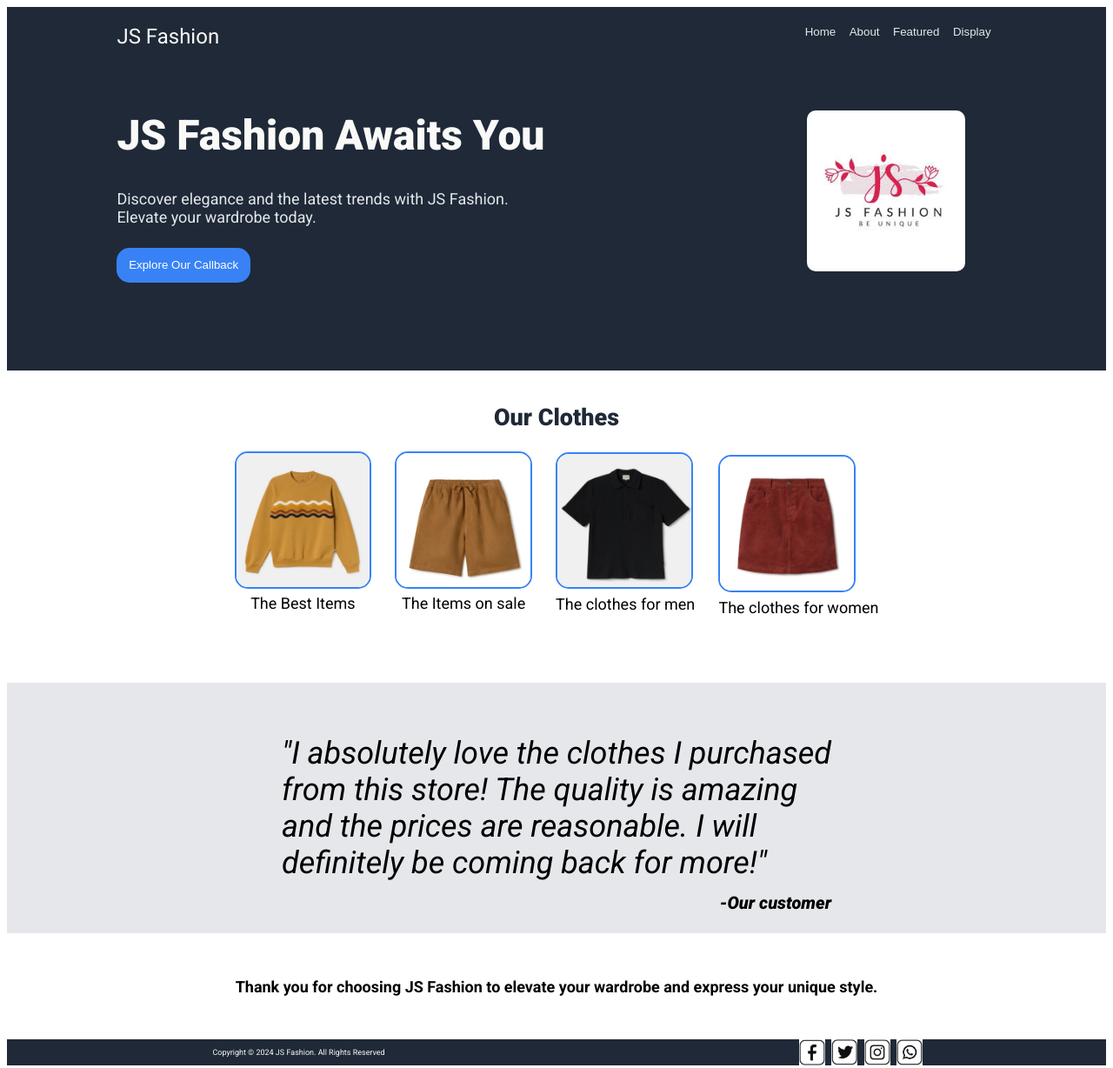
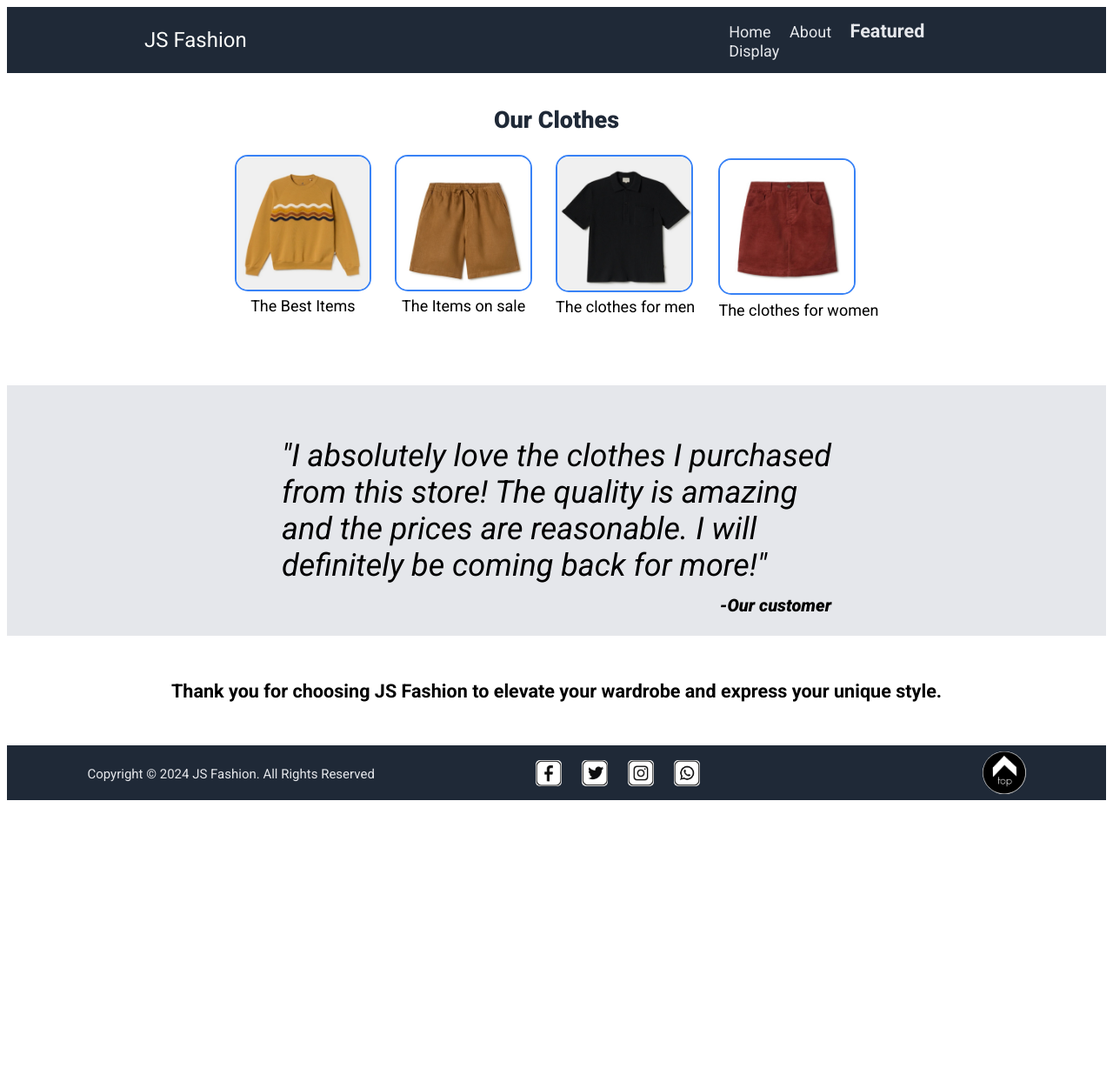
Before and after one commit to willcoderhz/jsfashion, a plain HTML site: page featured.html in a window 1280 px wide. Shown: the whole page at 87% size. After the commit the page ends 928 px from the top, so only its background shows below. Drawn offline with Linux system fonts and the light colour scheme.

Commit message:
Update headers and footers
Update featured and display page files to match headers and footers across all pages

```diff
--- a/css/display.css
+++ b/css/display.css
@@ -14,40 +14,47 @@ html {
 a {
     text-decoration: none;
 }
+
 .mobile, .mobileNav {
     display: none;
 }
+
+button {
+    background-color: black;
+    border-radius: 5px;
+}
+
 header {
     background-color: #1F2937;
-    display: block;
+    display: flex;
     justify-content: center;
-    align-items: center;
-    padding: 0 15%;
 }
+
 .headerContainer {
     display: flex;
     justify-content: space-between;
     align-items: center;
-    padding: 0 1%;
-    flex: 1;
+    width: 75%;
 }
+
 .headerLogo {
     font-size: 24px;
     color: #f9faf8;
 }
-.nav, .nav ul li a, .bodyContent, button {
+
+.nav {
+    width: 30%;
+}
+
+nav a {
     color: #e5e7eb;
+    padding: 3%;
 }
-nav ul {
-    display: flex;
-}
-nav li {
-    display: inline-block;
-    padding: 0 3%;
-}
-nav a:hover {
+
+strong {
     font-size: larger;
 }
+
 .bodyContainer {
     display: flex;
     flex: 4;
--- a/css/featured.css
+++ b/css/featured.css
@@ -13,31 +13,48 @@ html {
   font-size: 18px;
 }
 
-header {
-  background-color: #1f2937;
-  color: #f9faf8;
-  padding-left: 10%;
-  padding-right: 10%;
-  padding-bottom: 8%;
+a {
+  text-decoration: none;
 }
 
-.headerFlex img {
-  width: 18%;
-  height: 85%;
-  position: absolute;
-  right: 2rem;
-  border-radius: 10px;
+.mobile, .mobileNav {
+  display: none;
 }
 
-.navItems {
-  font-size: 14px;
+button {
+  background-color: black;
+  border-radius: 5px;
+}
 
-  button {
-    background-color: transparent;
-    color: #e5e7eb;
-    border: none;
-    cursor: pointer;
-  }
+header {
+  background-color: #1F2937;
+  display: flex;
+  justify-content: center;
+}
+
+.headerContainer {
+  display: flex;
+  justify-content: space-between;
+  align-items: center;
+  width: 75%;
+}
+
+.headerLogo {
+  font-size: 24px;
+  color: #f9faf8;
+}
+
+.nav {
+  width: 30%;
+}
+
+nav a {
+  color: #e5e7eb;
+  padding: 3%;
+}
+
+strong {
+  font-size: larger;
 }
 
 .mainText {
@@ -150,32 +167,39 @@ header {
 }
 
 footer {
-  background-color: #1f2937;
-  font-size: 12px;
-  color: #f9faf8;
+  background-color: #1F2937;
   display: flex;
   justify-content: space-around;
   align-items: center;
+  padding: 0.5% 0;
 }
 
-footer div img {
-  max-width: 30px;
+small {
+  color: #e5e7eb;
 }
 
-.logoWrap {
+.contact {
+  width:15%;
   display: flex;
-  flex-direction: row;
+  justify-content: space-between;
+  align-items: center;
 }
 
-.logoItem {
-  margin-left: 3%;
-  margin-right: 3%;
-  display: flex;
-  justify-content: space-between;
+.contact img {
+  border-radius: 5px;
 }
 
-.copyright {
-  font-size: 0.5rem;
+.backToTop {
+  display: flex;
+  justify-content: flex-end;
+  height: 50px;
+  width: 15%;
+}
+
+.backToTop img {
+  width: 100%;
+  max-width: 50px;
+  border-radius: 25px;
 }
 
 @media only screen and (max-width: 1460px) {
--- a/featured.html
+++ b/featured.html
@@ -17,28 +17,37 @@
     <title>JS Fashion | Featured</title>
   </head>
   <body>
-    <header>
-      <div class="top">
-        <div class="logo">JS Fashion</div>
-        <div class="navItems">
-          <button onclick="location.href='./index.html'">Home</button>
-          <button onclick="location.href='./about.html'">About</button>
-          <button class="btnFeatured">Featured</button>
-          <button onclick="location.href='./display.html'">Display</button>
-        </div>
+    <header role="banner">
+      <div class="headerContainer">
+          <section class="headerLogo">
+              <p>JS Fashion</p>
+          </section>
+          <section class="nav">
+              <nav role="navigation" aria-labelledby="primary-navigation">
+                  <a role="link" href="./index.html">Home</a>
+                  <a role="link" href="./about.html">About</a>
+                  <a><strong>Featured</strong></a>
+                  <a role="link" href="./display.html">Display</a>
+              </nav>
+          </section>
+          <figure role="figure" class="mobile">
+              <button role="button">
+                  <img
+                      role="img"
+                      width="60"
+                      src="https://i.pinimg.com/originals/ee/c0/71/eec071442e9a1b8e017c5a7c1853b880.jpg"
+                      alt="Menu button."
+                  >
+              </button>
+              <nav class="mobileNav">
+                  <a role="link" href="./index.html">Home</a>
+                  <a role="link" href="./about.html">About</a>
+                  <a><strong>Featured</strong></a>
+                  <a role="link" href="./display.html">Display</a>
+              </nav>
+          </figure>
       </div>
-      <div class="headerFlex">
-        <div>
-          <div class="mainText">
-            <div>JS Fashion Awaits You</div>
-          </div>
-          <div class="secondaryText">Discover elegance and the latest trends with JS Fashion.</div>
-          <div class="secondaryText">Elevate your wardrobe today.</div>
-          <button class="btn">Explore Our Callback</button>
-        </div>
-        <div><img src="images/logos/js-fashion.jpeg" /></div>
-      </div>
-    </header>
+  </header>
     <main>
       <div class="info">Our Clothes</div>
       <div class="itemsWrap">
@@ -76,16 +85,46 @@
         </div>
       </div>
     </main>
-    <footer>
-      <div class="copyright">Copyright © 2024 JS Fashion. All Rights Reserved</div>
-      <div class="logoWrap">
-        <div class="logoItem">
-          <img src="images/logos/facebook.png" />
-        </div>
-        <div class="logoItem"><img src="images/logos/twitter.png" /></div>
-        <div class="logoItem"><img src="images/logos/instagram.jpeg" /></div>
-        <div class="logoItem"><img src="images/logos/whatsapp-logo-vector.png" /></div>
-      </div>
-    </footer>
+    <footer role="contentinfo">
+      <section class="footer">
+          <small>Copyright © 2024  JS Fashion. All Rights Reserved</small>
+      </section>
+      <picture class="contact" id="footer">
+          <img
+              role="img"
+              width="30"
+              src="./images/logos/facebook.png"
+              alt="Facebook logo."
+          >
+          <img
+              role="img"
+              width="30"
+              src="./images/logos/twitter.png"
+              alt="Twitter logo."
+          >
+          <img
+              role="img"
+              width="30"
+              src="./images/logos/instagram.jpeg"
+              alt="Instagram logo."
+          >
+          <img
+              role="img"
+              width="30"
+              src="./images/logos/whatsapp-logo-vector.png"
+              alt="Whatsapp logo."
+          >
+      </picture>
+      <picture class="backToTop">
+          <a role="link" href="#">
+              <img
+                  role="img"
+                  width="30"
+                  src="./images/logos/back-to-top.jpeg"
+                  alt="Back To Top arrow icon."
+              >
+          </a>
+      </picture>
+  </footer>
   </body>
 </html>
```
Also changed, not shown: display.html (+13 -31 lines).
